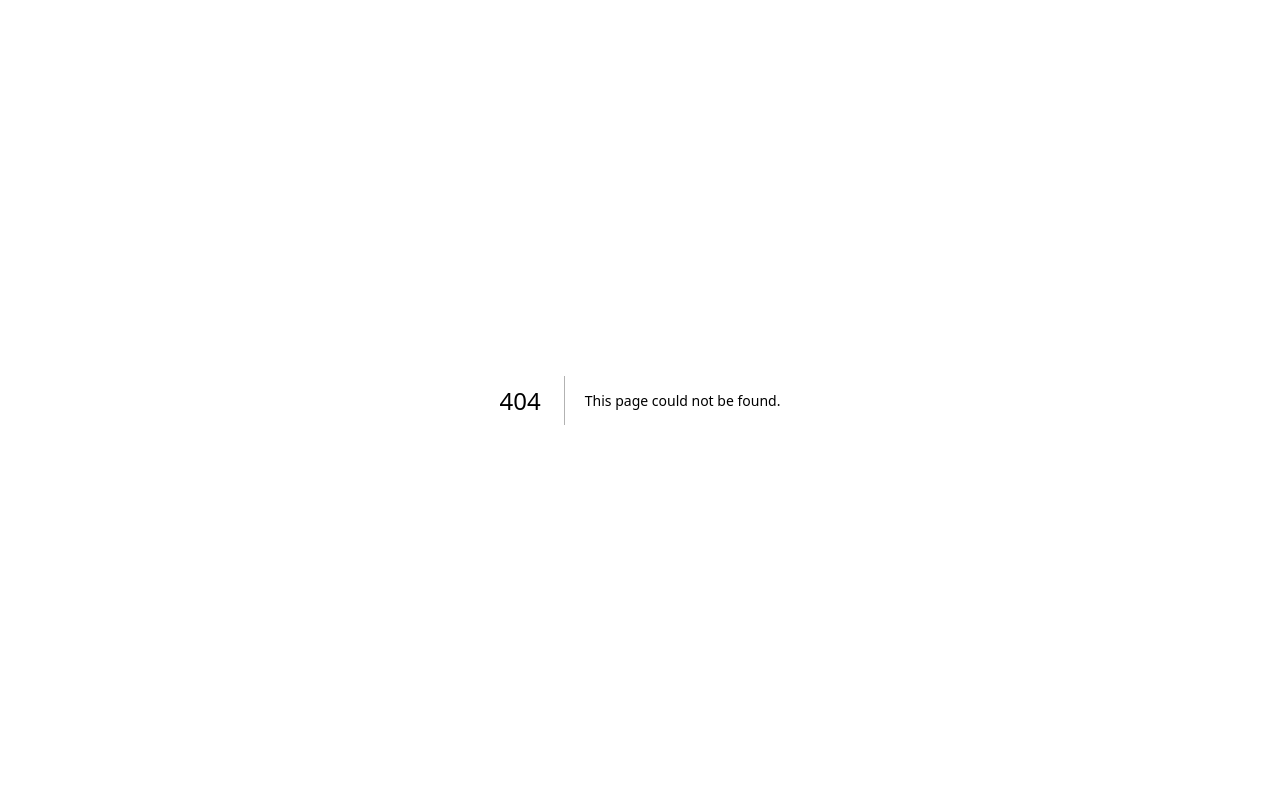
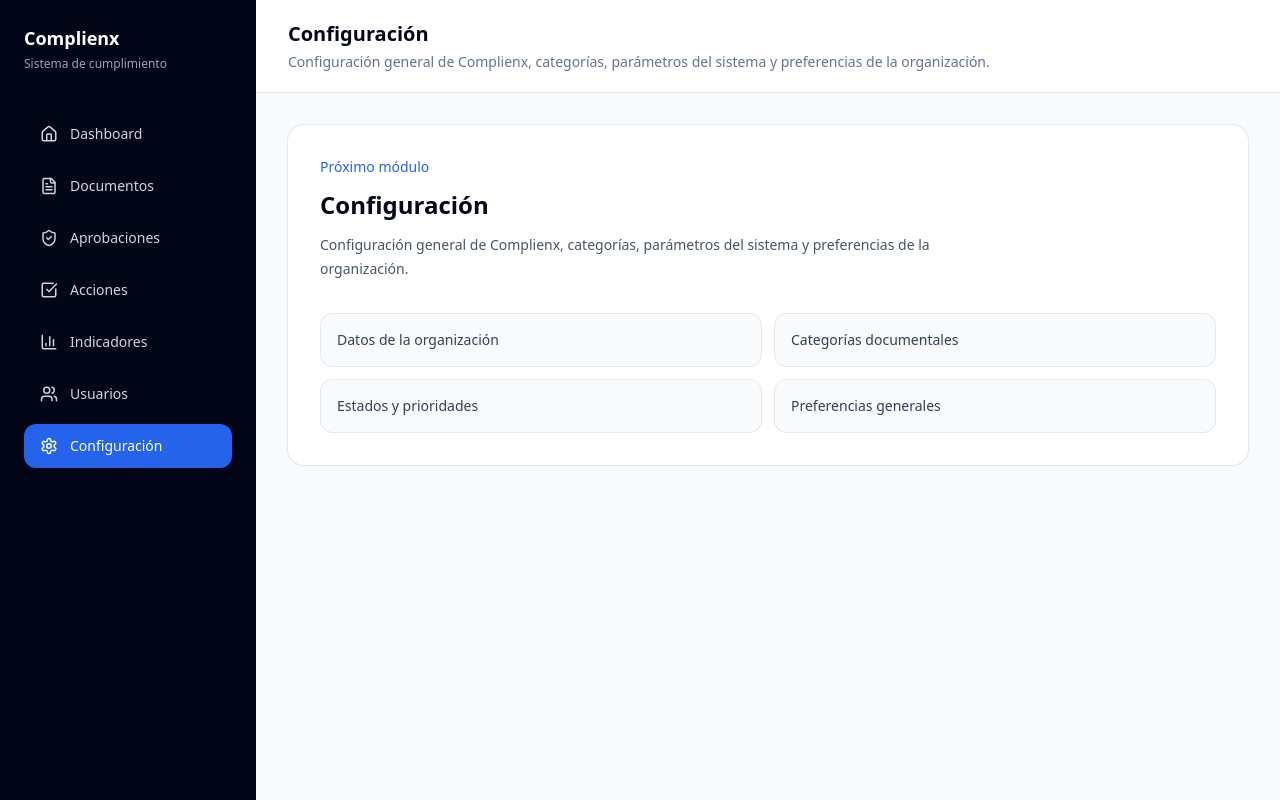
Before and after one commit to Poiuh547/complienx, a Next.js app in the folder frontend/: page /settings in a window 1280 px wide. Before the commit this address had no page. Built offline with nearby package versions, Linux system fonts and the light colour scheme.

Commit message:
frontend: add settings placeholder page

```diff
--- /dev/null
+++ b/frontend/src/app/settings/page.tsx
@@ -0,0 +1,17 @@
+import { PlaceholderPage } from "@/components/placeholder-page";
+
+export default function SettingsPage() {
+  return (
+    <PlaceholderPage
+      activeItem="Configuración"
+      description="Configuración general de Complienx, categorías, parámetros del sistema y preferencias de la organización."
+      items={[
+        "Datos de la organización",
+        "Categorías documentales",
+        "Estados y prioridades",
+        "Preferencias generales"
+      ]}
+      title="Configuración"
+    />
+  );
+}
```
